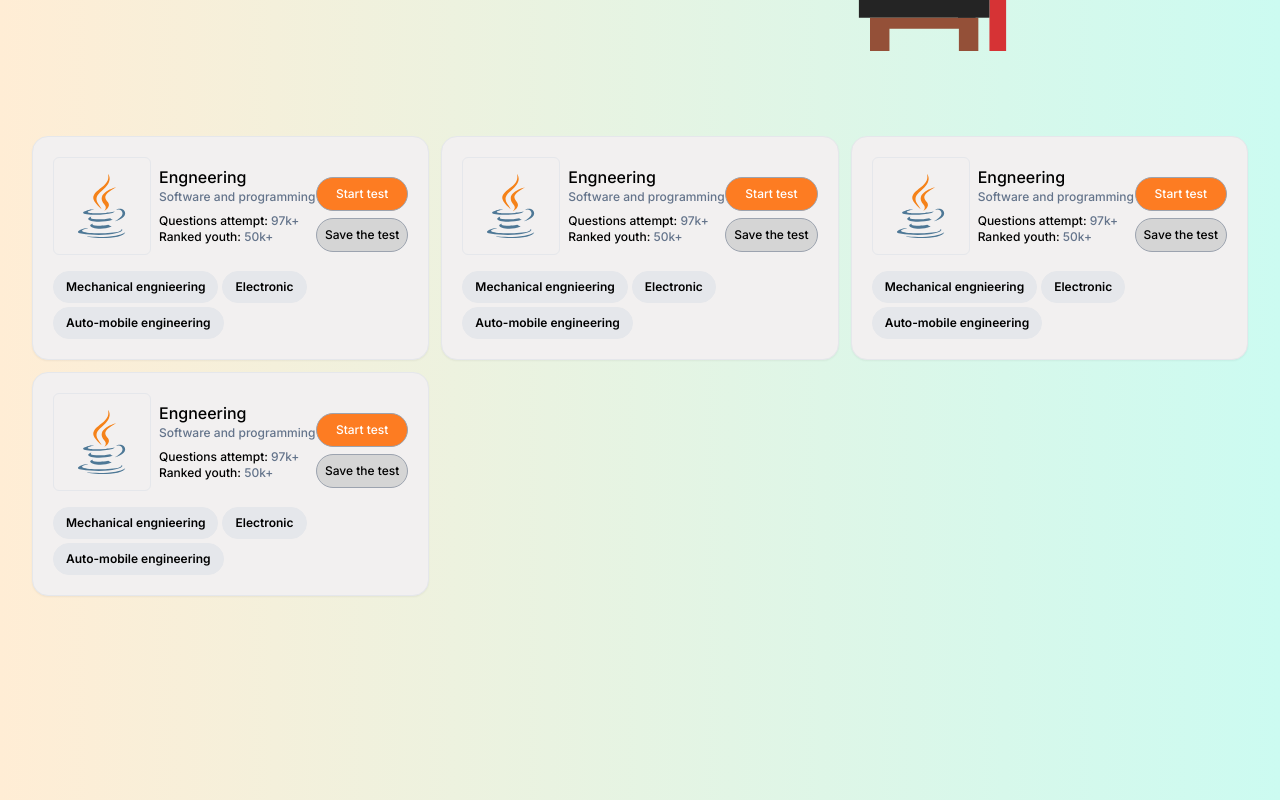
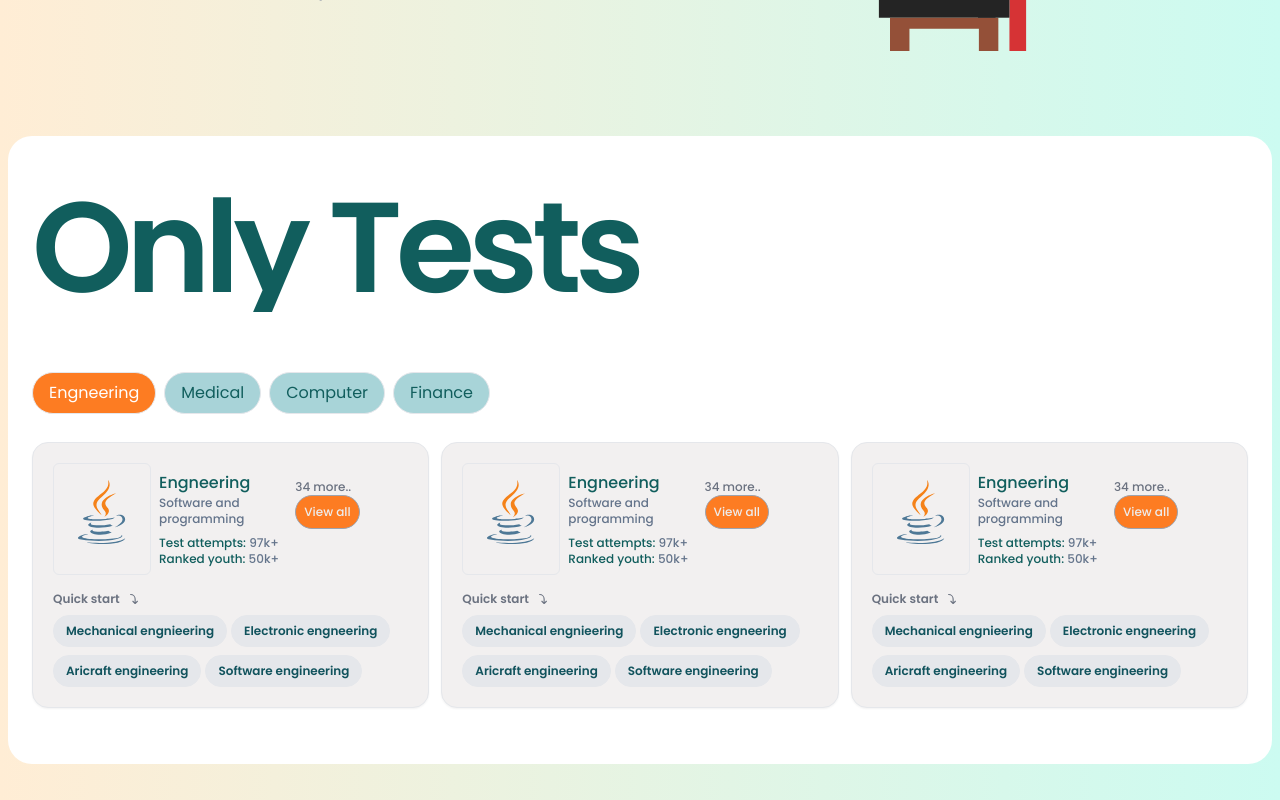
Before and after one commit to Sammk21/only-edu-test, a Next.js app in the folder only-edu-test/: page / in a window 1280 px wide. Shown: the part 360-1160 px from the top of the page. Built offline with nearby package versions, Linux system fonts and the light colour scheme.

Commit message:
latest commit

```diff
--- a/only-edu-test/src/app/globals.css
+++ b/only-edu-test/src/app/globals.css
@@ -2,15 +2,6 @@
 @tailwind components;
 @tailwind utilities;
 
-
-
-/* @media (prefers-color-scheme: dark) {
-  :root {
-    --foreground-rgb: 255, 255, 255;
-    --background-start-rgb: 0, 0, 0;
-    --background-end-rgb: 0, 0, 0;
-  }
-} */
 *{
   margin: 0;
   padding: 0;
@@ -20,6 +11,7 @@
 
 h1{
   font-size: 64px;
+  color:#115e5d
 }
 h2{
   font-size: 40px;
@@ -55,49 +47,51 @@ p{
     transition: transform .3s ease-in-out;
     transform-origin: left center;
 }
-svg#freepik_stories-research-paper:not(.animated) .animable {opacity: 0;}svg#freepik_stories-research-paper.animated #freepik--background-complete--inject-4 {animation: 1s 1 forwards cubic-bezier(.36,-0.01,.5,1.38) fadeIn,3s Infinite  linear floating;animation-delay: 0s,1.5s;}svg#freepik_stories-research-paper.animated #freepik--Character--inject-4 {animation: 1.5s Infinite  linear floating;animation-delay: 0s;}            @keyframes fadeIn {                0% {                    opacity: 0;                }                100% {                    opacity: 1;                }            }                    @keyframes floating {                0% {                    opacity: 1;                    transform: translateY(0px);                }                50% {                    transform: translateY(-10px);                }                100% {                    opacity: 1;                    transform: translateY(0px);                }            }
 
 
-@tailwind base;
-@tailwind components;
-@tailwind utilities;
+/* ===== Scrollbar CSS ===== */
+  /* Firefox */
+@media only screen and (-webkit-min-device-pixel-ratio: 0) and (min-device-width: 1025px) {
 
-
-
-/* @media (prefers-color-scheme: dark) {
-  :root {
-    --foreground-rgb: 255, 255, 255;
-    --background-start-rgb: 0, 0, 0;
-    --background-end-rgb: 0, 0, 0;
-  }
-} */
-*{
-  margin: 0;
-  padding: 0;
-  box-sizing: border-box;
+body {
+    position: absolute;
+    bottom: 0;
+    left: 0;
+    right: 12px;
+    top: 0;
+    overflow-y: auto;
+    overflow-x: hidden;
 }
 
-
-
-@layer utilities {
-  .text-balance {
-    text-wrap: balance;
-  }
+::-webkit-scrollbar {
+    width: 6px;
+    height: 6px;
 }
 
-.hero-sticky-button::before {
-    content: "";
+::-webkit-scrollbar-button:start:decrement,
+::-webkit-scrollbar-button:end:increment {
     display: block;
-    width: 100%;
-    height: 100%;
-    background: #4541f1;
-    border-radius: 35px;
-    position: absolute;
-    left: 0;
-    top: 0;
-    z-index: 1;
-    transform: translateX(-105%);
-    transition: transform .3s ease-in-out;
-    transform-origin: left center;
+    height: 10px;
 }
-svg#freepik_stories-research-paper:not(.animated) .animable {opacity: 0;}svg#freepik_stories-research-paper.animated #freepik--background-complete--inject-4 {animation: 1s 1 forwards cubic-bezier(.36,-0.01,.5,1.38) fadeIn,3s Infinite  linear floating;animation-delay: 0s,1.5s;}svg#freepik_stories-research-paper.animated #freepik--Character--inject-4 {animation: 1.5s Infinite  linear floating;animation-delay: 0s;}            @keyframes fadeIn {                0% {                    opacity: 0;                }                100% {                    opacity: 1;                }            }                    @keyframes floating {                0% {                    opacity: 1;                    transform: translateY(0px);                }                50% {                    transform: translateY(-10px);                }                100% {                    opacity: 1;                    transform: translateY(0px);                }            }
+
+::-webkit-scrollbar-button:vertical:increment {
+    background-color: #fff;
+}
+
+::-webkit-scrollbar-track-piece {
+  display: none;
+
+}
+
+::-webkit-scrollbar-thumb:vertical {
+    height: 50px;
+    background-color: #fd7c22;
+    -webkit-border-radius: 3px;
+}
+
+::-webkit-scrollbar-thumb:horizontal {
+    width: 50px;
+    background-color: #fd7c22;
+    -webkit-border-radius: 3px;
+}
+}
--- a/only-edu-test/src/app/layout.js
+++ b/only-edu-test/src/app/layout.js
@@ -1,11 +1,11 @@
-import { Inter } from "next/font/google";
+import { Inter, Poppins } from "next/font/google";
 import "./globals.css";
-import Nav, { FloatingNav } from "@/modules/layout/templates/nav";
+import { FloatingNav } from "@/modules/layout/templates/nav";
 import Footer from "@/modules/layout/templates/footer/index";
 import { FaHome, FaUser } from "react-icons/fa";
 import { FaMessage } from "react-icons/fa6";
 
-const inter = Inter({
+const poppins = Poppins({
   subsets: ["latin"],
   display: "swap",
   variable: "--font-poppins",
@@ -13,30 +13,30 @@ const inter = Inter({
 });
 
 export const metadata = {
-  title: "Create Next App",
+  title: "Only education",
   description: "Generated by create next app",
 };
 const navItems = [
   {
     name: "Home",
     link: "/",
-    icon: <FaHome className="h-4 w-4 text-neutral-500 dark:text-white" />,
+    icon: <FaHome className="h-4 w-4 text-neutral-500 " />,
   },
   {
     name: "About",
     link: "/about",
-    icon: <FaUser className="h-4 w-4 text-neutral-500 dark:text-white" />,
+    icon: <FaUser className="h-4 w-4 text-neutral-500 " />,
   },
   {
     name: "Contact",
     link: "/contact",
-    icon: <FaMessage className="h-4 w-4 text-neutral-500 dark:text-white" />,
+    icon: <FaMessage className="h-4 w-4 text-neutral-500 " />,
   },
 ];
 export default function RootLayout({ children }) {
   return (
     <html lang="en">
-      <body className={inter.className}>
+      <body className={`relative ${poppins.className}`}>
         <FloatingNav navItems={navItems} />
         <div className="">{children}</div>
         <Footer />
--- a/only-edu-test/src/app/page.js
+++ b/only-edu-test/src/app/page.js
@@ -1,14 +1,13 @@
-import TestCards from "@/modules/test-cards";
-import Image from "next/image";
+import CategoryCard from "@/modules/category-cards";
 
 export default function Home() {
   return (
-    <div className=" flex justify-center items-center py-28 bg-gradient-to-r from-orange-100 to-teal-100">
-      <div className="relative w-[calc(100vw_-_1rem)]   rounded-3xl ">
-        <div className="h-full w-full">
-          <div className="font-semibold text-[4vw] flex justify-around items-center py-3  h-96">
-            <div className="bg-">
-              <h1>Online Test</h1>
+    <div className=" flex justify-center items-center py-28 bg-gradient-to-r from-orange-100 to-teal-100 overflow-hidden">
+      <div className="relative w-[calc(100vw_-_1rem)]   rounded-3xl">
+        <div className="h-full w-full ">
+          <div className="font-semibold text-[4vw] flex justify-around items-center py-3  h-96  sticky">
+            <div className="">
+              <h1 className="">Online Test</h1>
               <h3 className="text-gray-400 text-sm">
                 Take tests to show off your talent
               </h3>
@@ -80,13 +79,32 @@ export default function Home() {
               </svg>
             </div>
           </div>
-          <div className="grid xl:grid-cols-3 grid-rows-3 gap-3 px-6 lg:grid-cols-2 grid-cols-1">
-            <TestCards />
-            <TestCards />
-            <TestCards />
-            <TestCards />
-
-            {/* <TestCards /> */}
+          <div className="container mx-auto bg-white rounded-3xl py-12">
+            <div className="sm:px-6 px-3">
+              <h1 className="capitalize mb-5 sm:mb-10 font-semibold sm:text-8xl lg:text-9xl tracking-tighter line-clamp-1">
+                Only tests
+              </h1>
+              <div className="sort flex gap-x-2 text-[#115e5d] py-5 overflow-x-scroll">
+                <span className="bg-[#fd7c22] px-4 py-2 rounded-full cursor-pointer hover:bg-[#fd7c22] text-white transition-colors ease-in-out border active ">
+                  Engneering
+                </span>
+                <span className="bg-[#9dcdd3e0] px-4 py-2 rounded-full cursor-pointer hover:bg-[#fd7c22] hover:text-white transition-colors ease-in-out border">
+                  Medical
+                </span>
+                <span className="bg-[#9dced3e0] px-4 py-2 rounded-full cursor-pointer hover:bg-[#fd7c22] hover:text-white transition-colors ease-in-out border">
+                  Computer
+                </span>
+                <span className="bg-[#9dced3E0] px-4 py-2 rounded-full cursor-pointer hover:bg-[#fd7c22] hover:text-white transition-colors ease-in-out border">
+                  Finance
+                </span>
+              </div>
+              <div className="grid xl:grid-cols-3 py-2 gap-3 lg:grid-cols-2 grid-cols-1">
+                <CategoryCard />
+                <CategoryCard />
+                <CategoryCard />
+                {/* <TestCards /> */}
+              </div>
+            </div>
           </div>
         </div>
       </div>
--- /dev/null
+++ b/only-edu-test/src/modules/category-cards/index.jsx
@@ -0,0 +1,95 @@
+import Link from "next/link";
+import React from "react";
+import { PiArrowBendRightDownBold } from "react-icons/pi";
+
+const CategoryCard = () => {
+  return (
+    <div>
+      <div className="aspect-auto bg-[#f2f0f0] rounded-2xl border shadow-sm py-5 sm:px-5 px-3 grid  h-fit">
+        <div className="flex justify-between aspect-auto flex-col sm:flex-row">
+          <div className="flex">
+            <div className="p-4 border rounded-md">
+              <svg
+                width="64"
+                height="64"
+                viewBox="0 0 64 64"
+                fill="none"
+                xmlns="http://www.w3.org/2000/svg"
+              >
+                <g clip-path="url(#clip0_40_20)">
+                  <path
+                    d="M23.244 49.48C23.244 49.48 20.784 50.976 24.954 51.404C29.974 52.044 32.648 51.938 38.204 50.87C39.3207 51.5538 40.5016 52.1266 41.73 52.58C29.23 57.924 13.412 52.26 23.244 49.48ZM21.644 42.534C21.644 42.534 18.972 44.564 23.14 44.994C28.59 45.528 32.864 45.634 40.24 44.14C40.9574 44.8675 41.8356 45.4163 42.804 45.742C27.736 50.23 10.852 46.168 21.644 42.534ZM51.138 54.714C51.138 54.714 52.954 56.21 49.108 57.386C41.948 59.526 19.08 60.166 12.668 57.386C10.424 56.426 14.698 55.036 16.068 54.822C17.458 54.502 18.208 54.502 18.208 54.502C15.748 52.792 1.85802 58.028 11.156 59.522C36.696 63.69 57.748 57.706 51.122 54.714H51.138ZM24.4 35.266C24.4 35.266 12.752 38.046 20.232 39.006C23.438 39.434 29.742 39.326 35.62 38.9C40.428 38.472 45.24 37.62 45.24 37.62C45.24 37.62 43.53 38.368 42.354 39.116C30.494 42.216 7.73002 40.826 14.25 37.62C19.806 34.948 24.402 35.27 24.402 35.27L24.4 35.266ZM45.24 46.914C57.208 40.714 51.652 34.734 47.804 35.48C46.844 35.694 46.414 35.908 46.414 35.908C46.414 35.908 46.734 35.268 47.482 35.054C55.07 32.382 61.054 43.068 45.022 47.234C45.022 47.234 45.128 47.128 45.236 46.914H45.24ZM25.58 63.798C37.12 64.546 54.754 63.37 55.18 57.918C55.18 57.918 54.326 60.058 45.67 61.658C35.838 63.474 23.656 63.258 16.496 62.086C16.496 62.086 17.992 63.368 25.58 63.798Z"
+                    fill="#4E7896"
+                  />
+                  <path
+                    d="M37.992 0.00201416C37.992 0.00201416 44.618 6.73401 31.688 16.886C21.322 25.114 29.338 29.816 31.688 35.16C25.596 29.71 21.216 24.9 24.208 20.414C28.588 13.786 40.664 10.6 37.992 0.00201416ZM34.592 30.672C37.692 34.198 33.738 37.404 33.738 37.404C33.738 37.404 41.646 33.344 38.012 28.32C34.7 23.512 32.132 21.16 46.026 13.146C46.026 13.146 24.12 18.596 34.592 30.672Z"
+                    fill="#F58219"
+                  />
+                </g>
+                <defs>
+                  <clipPath id="clip0_40_20">
+                    <rect width="64" height="64" fill="white" />
+                  </clipPath>
+                </defs>
+              </svg>
+            </div>
+            <div className="py-2 ml-2 font-medium flex flex-col text-[#115e5d]">
+              <h5>Engneering</h5>
+              <h5 className="text-xs text-slate-500">
+                <span>Software and programming</span>
+              </h5>
+              <h5 className="text-xs  mt-2">
+                Test attempts: <span className="text-slate-500">97k+</span>
+              </h5>
+              <h5 className="text-xs ">
+                Ranked youth: <span className="text-slate-500">50k+</span>
+              </h5>
+            </div>
+          </div>
+          <div className="flex mt-4 text-xs justify-center items-center gap-x-2 hidden sm:block">
+            <span className="font-medium text-xs mr-2 text-gray-500">
+              34 more..
+            </span>
+            <button className="bg-[#fd7c22] text-[#ededed] font-medium border border-gray-400 py-2 px-2 rounded-full h-fit">
+              <Link href={"/testpage/1"}>
+                <span className="w-full">View all</span>
+              </Link>
+            </button>
+          </div>
+        </div>
+        <div className="pt-4">
+          <span className="text-xs text-gray-500 font-semibold flex items-center gap-x-2">
+            Quick start{" "}
+            <span>
+              <PiArrowBendRightDownBold />
+            </span>
+          </span>
+          <div className="options pt-2 flex flex-wrap aspect-auto gap-y-2 gap-x-1 text-[#11535d]">
+            <button className="px-3 py-1 max-w-fit h-8  text-xs rounded-full font-semibold hover:shadow-sm cursor-pointer border bg-gray-200 hover:bg-gray-200/70  ">
+              Mechanical engnieering
+            </button>
+            <button className="px-3 py-1  max-w-fit h-8 text-xs rounded-full font-semibold hover:shadow-sm cursor-pointer border bg-gray-200  hover:bg-gray-200/70 ">
+              Electronic engneering
+            </button>
+            <button className="px-3 py-1 max-w-fit h-8 text-xs rounded-full font-semibold hover:shadow-sm cursor-pointer border bg-gray-200 hover:bg-gray-200/70 ">
+              Aricraft engineering
+            </button>
+            <button className="px-3 py-1 max-w-fit h-8 text-xs rounded-full font-semibold hover:shadow-sm cursor-pointer border bg-gray-200 hover:bg-gray-200/70 ">
+              Software engineering
+            </button>
+          </div>
+        </div>
+        <div className="flex mt-4 text-xs justify-center items-center gap-x-2 block sm:hidden">
+          <span className="font-medium text-xs text-gray-500 mr-2">
+            34 more..
+          </span>
+          <button className="bg-[#fd7c22] text-white font-medium border border-gray-400 py-2 px-2 rounded-full h-fit">
+            <span className="w-full">View all</span>
+          </button>
+        </div>
+      </div>
+    </div>
+  );
+};
+
+export default CategoryCard;
--- a/only-edu-test/src/modules/layout/templates/nav/index.jsx
+++ b/only-edu-test/src/modules/layout/templates/nav/index.jsx
@@ -46,7 +46,7 @@ export const FloatingNav = ({ navItems, className }) => {
           duration: 0.2,
         }}
         className={cn(
-          "flex max-w-fit  fixed top-10 inset-x-0 mx-auto border border-transparent dark:border-white/[0.2] rounded-full dark:bg-black bg-white shadow-[0px_2px_3px_-1px_rgba(0,0,0,0.1),0px_1px_0px_0px_rgba(25,28,33,0.02),0px_0px_0px_1px_rgba(25,28,33,0.08)] z-[5000] pr-2 pl-8 py-2  items-center justify-center space-x-4",
+          "flex max-w-[calc(100vw_-_3rem)] fixed top-4 inset-x-0 mx-auto  rounded-full  bg-white border-[1.5px] z-[5000] pr-2 pl-8 py-2  items-center justify-center space-x-4",
           className
         )}
       >
@@ -55,14 +55,14 @@ export const FloatingNav = ({ navItems, className }) => {
             key={`link-${idx}`}
             href={navItem.link}
             className={cn(
-              "relative dark:text-neutral-50 items-center flex space-x-1 text-neutral-600 dark:hover:text-neutral-300 hover:text-neutral-500"
+              "relative  items-center flex space-x-1 text-neutral-600  hover:text-neutral-500"
             )}
           >
             <span className="block sm:hidden">{navItem.icon}</span>
             <span className="hidden sm:block text-sm">{navItem.name}</span>
           </Link>
         ))}
-        <button className="border text-sm font-medium relative border-neutral-200 dark:border-white/[0.2] text-black dark:text-white px-4 py-2 rounded-full">
+        <button className="border text-sm font-medium relative border-neutral-200  text-black  px-4 py-2 rounded-full">
           <span>Login</span>
           <span className="absolute inset-x-0 w-1/2 mx-auto -bottom-px bg-gradient-to-r from-transparent via-blue-500 to-transparent  h-px" />
         </button>
```
Also changed, not shown: only-edu-test/src/app/testpage/[id]/page.jsx (added, +7 -0 lines), only-edu-test/src/modules/layout/templates/footer/index.jsx (+7 -4 lines).
